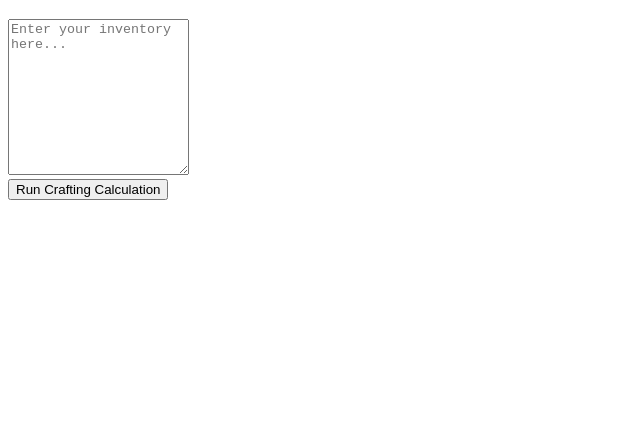
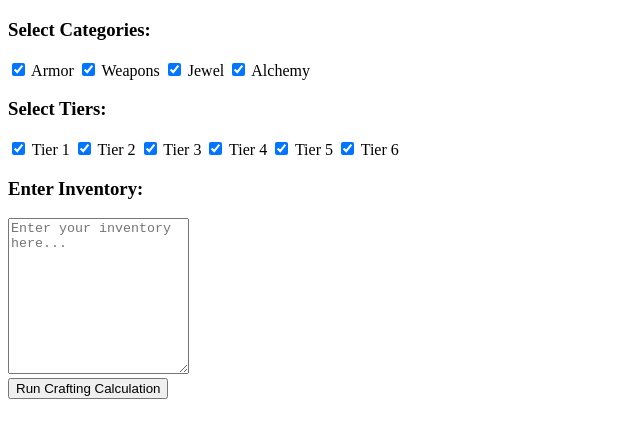
Before and after one commit to scagnut/Mort-s-Crafting-Calculator, a plain HTML site: page templates/index.html in a window 1280 px wide. Shown: the part 61-498 px from the top of the page, without its empty margins (0-640 px from the left). Drawn offline with Linux system fonts and the light colour scheme.

Commit message:
Update index.html

```diff
--- a/templates/index.html
+++ b/templates/index.html
@@ -5,19 +5,35 @@
     <meta name="viewport" content="width=device-width, initial-scale=1.0">
     <title>Mort's Crafting Calculator</title>
     <script>
+        // Default selected files and tiers
+        let selectedFiles = { "armor.txt": true, "weapons.txt": true, "jewel.txt": true, "alchemy.txt": true };
+        let selectedTiers = { "Tier 1": true, "Tier 2": true, "Tier 3": true, "Tier 4": true, "Tier 5": true, "Tier 6": true };
+
+        function toggleFile(file) {
+            selectedFiles[file] = !selectedFiles[file];
+        }
+
+        function toggleTier(tier) {
+            selectedTiers[tier] = !selectedTiers[tier];
+        }
+
         async function runCrafting() {
             const inventoryInput = document.getElementById("inventory").value;
 
             const response = await fetch("/craft", {
                 method: "POST",
                 headers: { "Content-Type": "application/x-www-form-urlencoded" },
-                body: new URLSearchParams({ inventory: inventoryInput })
+                body: new URLSearchParams({
+                    inventory: inventoryInput,
+                    selectedFiles: JSON.stringify(selectedFiles),
+                    selectedTiers: JSON.stringify(selectedTiers)
+                })
             });
 
             const result = await response.json();
             const outputDiv = document.getElementById("output");
+            outputDiv.innerHTML = "<h2>Crafting Results:</h2>";
 
-            outputDiv.innerHTML = "<h2>Crafting Results:</h2>";
             Object.entries(result.craftable_items).forEach(([armorType, tiers]) => {
                 outputDiv.innerHTML += `<h3>${armorType}</h3>`;
                 Object.entries(tiers).forEach(([tier, recipes]) => {
@@ -34,6 +50,21 @@
 <body>
     <h1>Mort's Crafting Calculator</h1>
 
+    <h3>Select Categories:</h3>
+    <label><input type="checkbox" checked onclick="toggleFile('armor.txt')"> Armor</label>
+    <label><input type="checkbox" checked onclick="toggleFile('weapons.txt')"> Weapons</label>
+    <label><input type="checkbox" checked onclick="toggleFile('jewel.txt')"> Jewel</label>
+    <label><input type="checkbox" checked onclick="toggleFile('alchemy.txt')"> Alchemy</label>
+
+    <h3>Select Tiers:</h3>
+    <label><input type="checkbox" checked onclick="toggleTier('Tier 1')"> Tier 1</label>
+    <label><input type="checkbox" checked onclick="toggleTier('Tier 2')"> Tier 2</label>
+    <label><input type="checkbox" checked onclick="toggleTier('Tier 3')"> Tier 3</label>
+    <label><input type="checkbox" checked onclick="toggleTier('Tier 4')"> Tier 4</label>
+    <label><input type="checkbox" checked onclick="toggleTier('Tier 5')"> Tier 5</label>
+    <label><input type="checkbox" checked onclick="toggleTier('Tier 6')"> Tier 6</label>
+
+    <h3>Enter Inventory:</h3>
     <textarea id="inventory" placeholder="Enter your inventory here..." rows="10"></textarea>
     <br>
     <button onclick="runCrafting()">Run Crafting Calculation</button>
```
